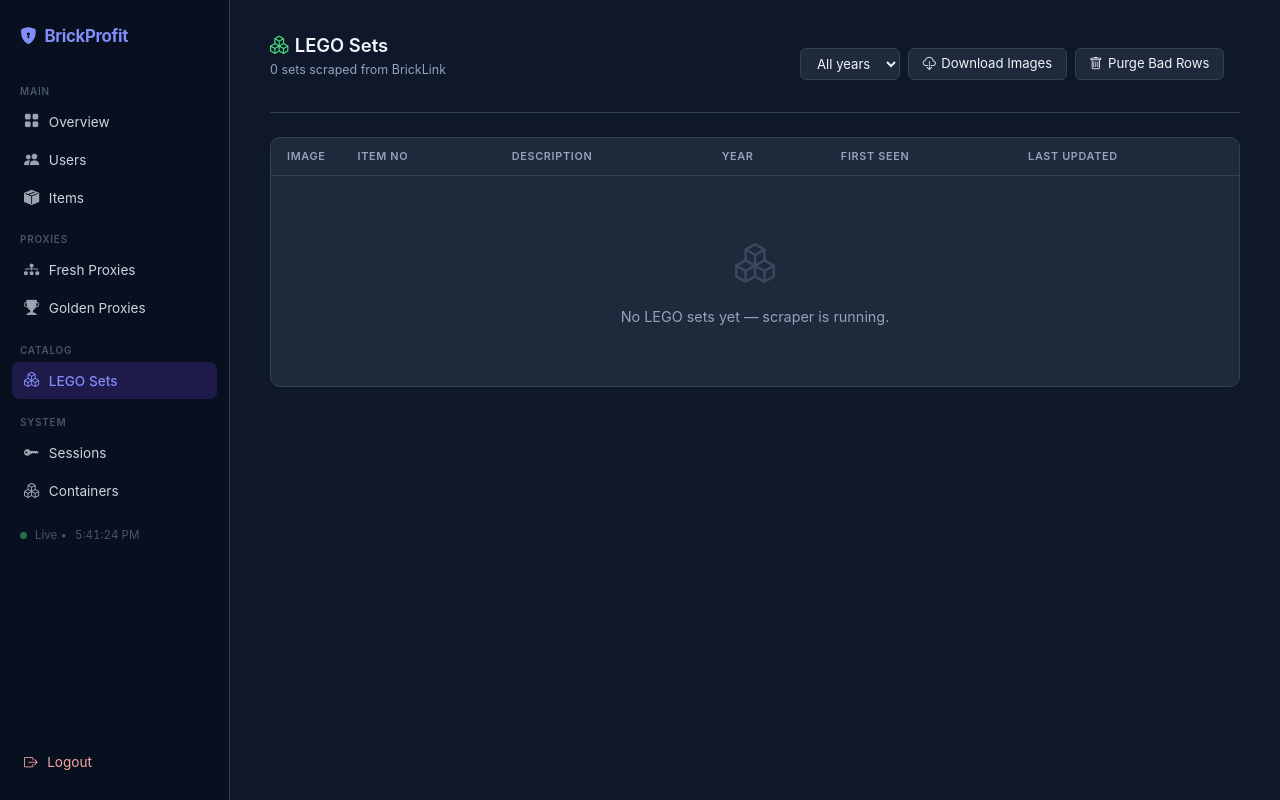
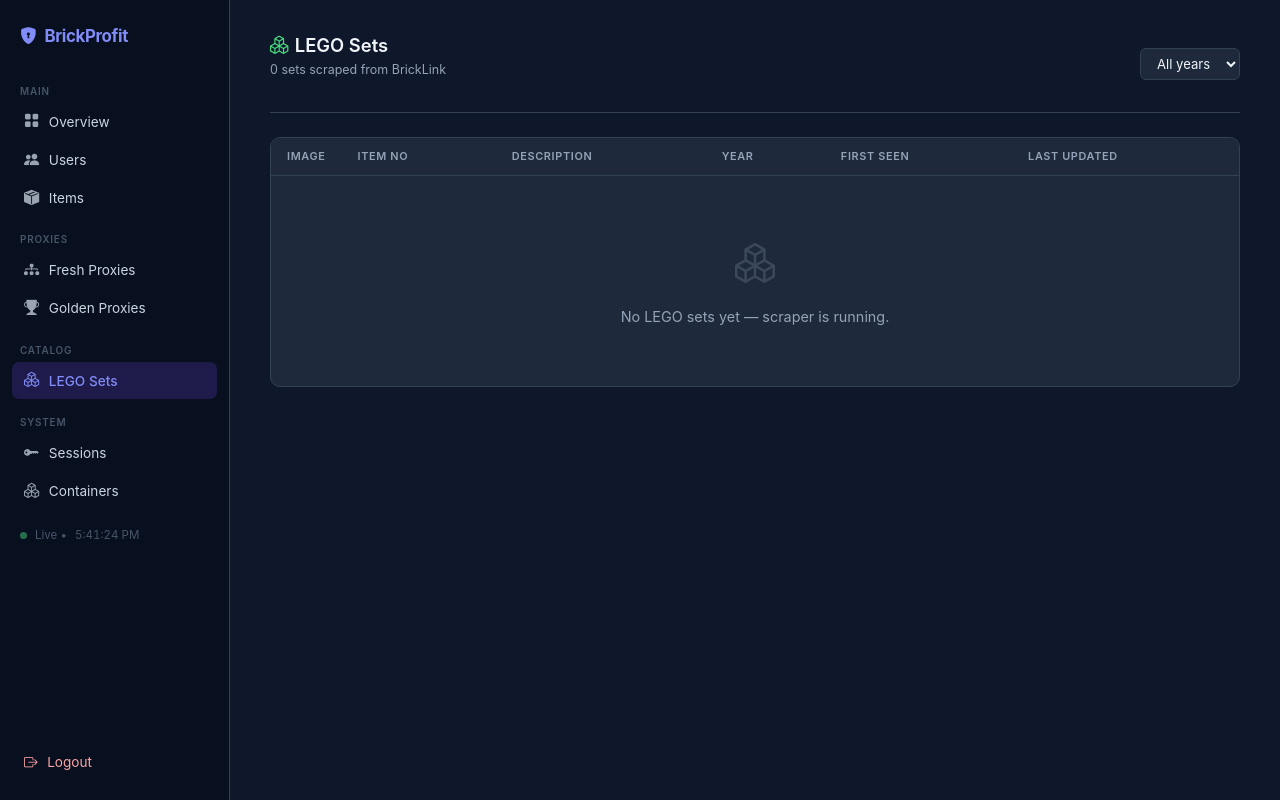
Before and after one commit to 6E73706C/brickprofit, a Flask app: page /admin/lego-sets in a window 1280 px wide. Run offline with Flask 3, Linux system fonts and the light colour scheme; the visitor is signed in with stand-in values (Sample User, id 1); data that the repository does not hold is empty.

Commit message:
fix: Grafana HA on GlusterFS, remove backfill/purge buttons, increase image retry
- docker-stack.yml: grafana_data now uses GlusterFS bind-mount
  (same pattern as lego_images) so the SQLite DB is shared across all
  nodes – Grafana password survives container rescheduling

- deploy.yml: add grafana-data GlusterFS volume creation & mount on
  all three nodes, idempotent alongside existing lego-images setup;
  add mkdir -p /mnt/gluster/grafana-data to all three build steps

- wipe-grafana.yml: replace 3-step per-node Docker volume removal with
  a single step that wipes /mnt/gluster/grafana-data/* then redeploys

- lego_sets.html: remove Download Images button, Purge Bad Rows button,
  status spans, and all backfill/purge JS – scraper handles both
  automatically on every cycle now

- scraper.py + admin.py: increase image download retries 3 → 5 so all
  five proxy slots are tried before giving up on an image

```diff
--- a/docker-stack.yml
+++ b/docker-stack.yml
@@ -30,6 +30,11 @@ volumes:
   cassandra_data_3:
   redis_data:
   grafana_data:
+    driver: local
+    driver_opts:
+      type: none
+      o: bind
+      device: /mnt/gluster/grafana-data
   prometheus_data:
   lego_images:
     driver: local
--- a/sets-scraper/scraper.py
+++ b/sets-scraper/scraper.py
@@ -321,7 +321,7 @@ def download_image(item: dict, session) -> None:
     os.makedirs(IMAGE_DIR, exist_ok=True)
     tmp = dest + ".tmp"
     try:
-        resp = fetch_with_proxy(large_url, session, stream=True, retries=3)
+        resp = fetch_with_proxy(large_url, session, stream=True, retries=5)
         with open(tmp, "wb") as f:
             for chunk in resp.iter_content(chunk_size=8192):
                 f.write(chunk)
--- a/web/app/templates/admin/lego_sets.html
+++ b/web/app/templates/admin/lego_sets.html
@@ -22,14 +22,6 @@
         {% endfor %}
       </select>
     </form>
-    <button id="backfill-btn" class="bp-btn" onclick="startBackfill()" title="Download all missing LEGO images from BrickLink">
-      <i class="bi bi-cloud-download"></i> Download Images
-    </button>
-    <button id="purge-btn" class="bp-btn" onclick="purgeBadRows()" title="Delete rows with bad \"( Inv )\" description so they get re-scraped">
-      <i class="bi bi-trash"></i> Purge Bad Rows
-    </button>
-    <span id="backfill-status" style="font-size:.82rem;color:#94a3b8;"></span>
-    <span id="purge-status" style="font-size:.82rem;color:#94a3b8;"></span>
   </div>
 </div>
 <div class="bp-card">
@@ -113,66 +105,6 @@ document.getElementById('legoImgModal').addEventListener('show.bs.modal', functi
 document.getElementById('legoImgModal').addEventListener('hidden.bs.modal', function() {
   document.getElementById('legoImgModalImg').src = '';
 });
-
-// ── Image backfill ───────────────────────────────────────────────────────────
-let _backfillPoll = null;
-function updateBackfillStatus(d){
-  const btn=document.getElementById('backfill-btn');
-  const lbl=document.getElementById('backfill-status');
-  if(!btn||!lbl) return;
-  if(d.running){
-    const pct=d.total?Math.round(d.done/d.total*100):0;
-    const errTxt=d.errors>0?` • ${d.errors} errors`:'';
-    lbl.textContent=`Downloading… ${d.done}/${d.total} (${pct}%)${errTxt}`;
-    btn.disabled=true;
-    if(!_backfillPoll) _backfillPoll=setInterval(pollBackfill,2000);
-  } else {
-    if(d.total!=null && d.done!=null && d.total>0){
-      lbl.textContent=d.errors>0
-        ? `Done: ${d.done} processed, ${d.errors} failed`
-        : d.done>0 ? `Done: ${d.done} images downloaded` : '';
-    } else if(d.last_error) {
-      lbl.style.color='#f87171';
-      lbl.textContent=`Failed: ${d.last_error}`;
-    } else { lbl.textContent=''; }
-    lbl.style.color='';
-    btn.disabled=false;
-    if(_backfillPoll){clearInterval(_backfillPoll);_backfillPoll=null;}
-  }
-}
-function pollBackfill(){
-  fetch('/admin/api/backfill-lego-images')
-    .then(r=>r.ok?r.json():Promise.reject(r.status))
-    .then(updateBackfillStatus).catch(()=>{});
-}
-function startBackfill(){
-  document.getElementById('backfill-status').textContent='Starting…';
-  document.getElementById('backfill-btn').disabled=true;
-  fetch('/admin/api/backfill-lego-images',{method:'POST',headers:{'X-CSRFToken':'{{ csrf_token() }}'}})
-    .then(r=>{
-      if(!r.ok) return r.text().then(t=>{throw new Error('Server error '+r.status+': '+t.slice(0,200));});
-      return r.json();
-    }).then(d=>{
-      updateBackfillStatus(d);
-    }).catch(e=>{
-      document.getElementById('backfill-status').textContent='Error: '+e.message;
-      document.getElementById('backfill-btn').disabled=false;
-    });
-}
-// check if a backfill is already running on page load
-pollBackfill();
-
-// ── Purge bad rows ───────────────────────────────────────────────────────────
-function purgeBadRows(){
-  if(!confirm('Delete all rows with "( Inv )" description so they get re-scraped?')) return;
-  const btn=document.getElementById('purge-btn');
-  const lbl=document.getElementById('purge-status');
-  btn.disabled=true; lbl.textContent='Purging…';
-  fetch('/admin/api/purge-bad-lego-rows',{method:'POST',headers:{'X-CSRFToken':'{{ csrf_token() }}'}})
-    .then(r=>r.ok?r.json():r.text().then(t=>{throw new Error(t.slice(0,200));}))
-    .then(d=>{ lbl.textContent=`Deleted ${d.deleted} bad rows (${d.errors} errors). Reload to see changes.`; btn.disabled=false; })
-    .catch(e=>{ lbl.textContent='Error: '+e.message; btn.disabled=false; });
-}
 
 // ── Live polling ─────────────────────────────────────────────────────────────
 (function(){
--- a/web/app/views/admin.py
+++ b/web/app/views/admin.py
@@ -150,7 +150,7 @@ def _backfill_worker(rows: list) -> None:
                     continue
                 tmp = dest.with_suffix(".tmp")
                 try:
-                    resp = _fetch_via_proxy(large_url, stream=True, retries=3)
+                    resp = _fetch_via_proxy(large_url, stream=True, retries=5)
                     with open(tmp, "wb") as fh:
                         for chunk in resp.iter_content(65536):
                             fh.write(chunk)
```
Also changed, not shown: .github/workflows/deploy.yml, .github/workflows/wipe-grafana.yml.
